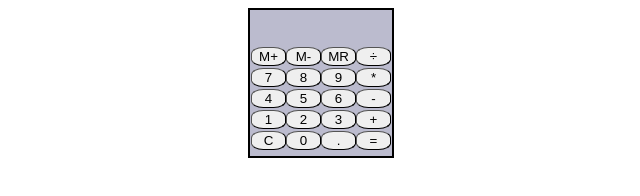
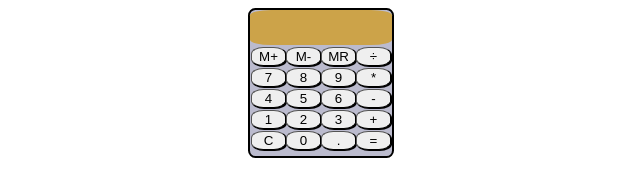
Before and after one commit to chadLinthicum/APP-Calculator, a plain HTML site: page index.html in a window 1280 px wide. Shown: the whole page, without its empty margins (319-959 px from the left). Drawn offline with Linux system fonts and the light colour scheme.

Commit message:
basic calc, missing display

```diff
--- a/index.html
+++ b/index.html
@@ -13,8 +13,10 @@
 
 
   <div id="calcLayout">
+    <div class="calcDisplay">
     <br>
     <br>
+
     <nav class="calcButtons">
         <div><button>M+</button></div>
         <div><button>M-</button></div>
@@ -49,7 +51,6 @@
       <div><button>.</button></div>
       <div><button>=</button></div>
     </nav>
-
   </div>
 
 
--- a/styles.css
+++ b/styles.css
@@ -1,3 +1,19 @@
+#calcLayout {
+  background-color: rgb(187, 187, 206);
+  width: 142px;
+  height: 146px;
+  margin: 0 auto;
+  border: solid black 2px;
+  border-radius: 5%;
+}
+
+.calcDisplay {
+  background-color: rgb(204, 163, 73);
+  width: 142px;
+  height: 35px;
+  border-radius:15%;
+}
+
 .calcButtons {
   /* border: 5px solid #ffcc5c; */
   display: flex;
@@ -6,17 +22,9 @@
   padding: 1px;
 }
 
-#calcLayout {
-  background-color: rgb(187, 187, 206);
-  width: 142px;
-  height: 146px;
-  margin: 0 auto;
-  border: solid black 2px
-}
-
 button {
   width: 35px;
   border-radius: 35%;
   border-width: 1px;
-
+  box-shadow: 1px 1px;
 }
```
Lines whose indentation alone changed are shown as unchanged.
